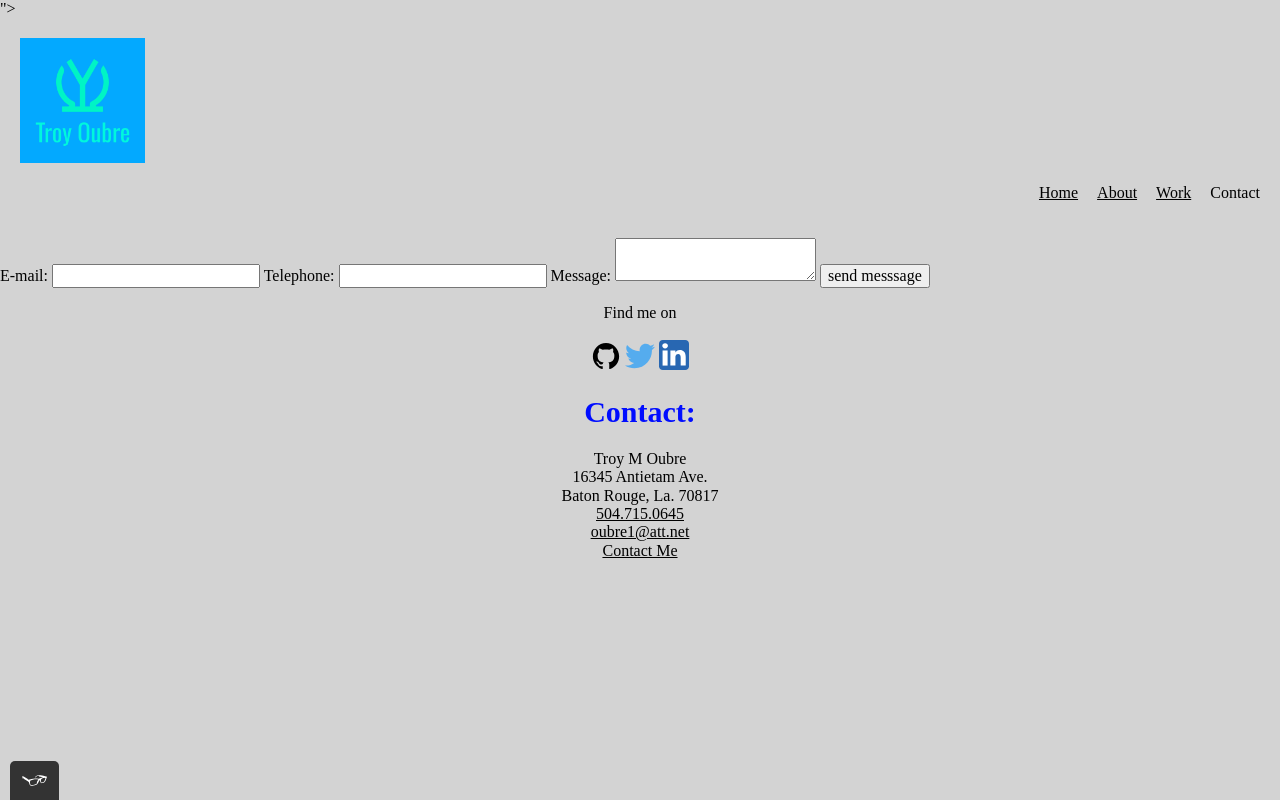
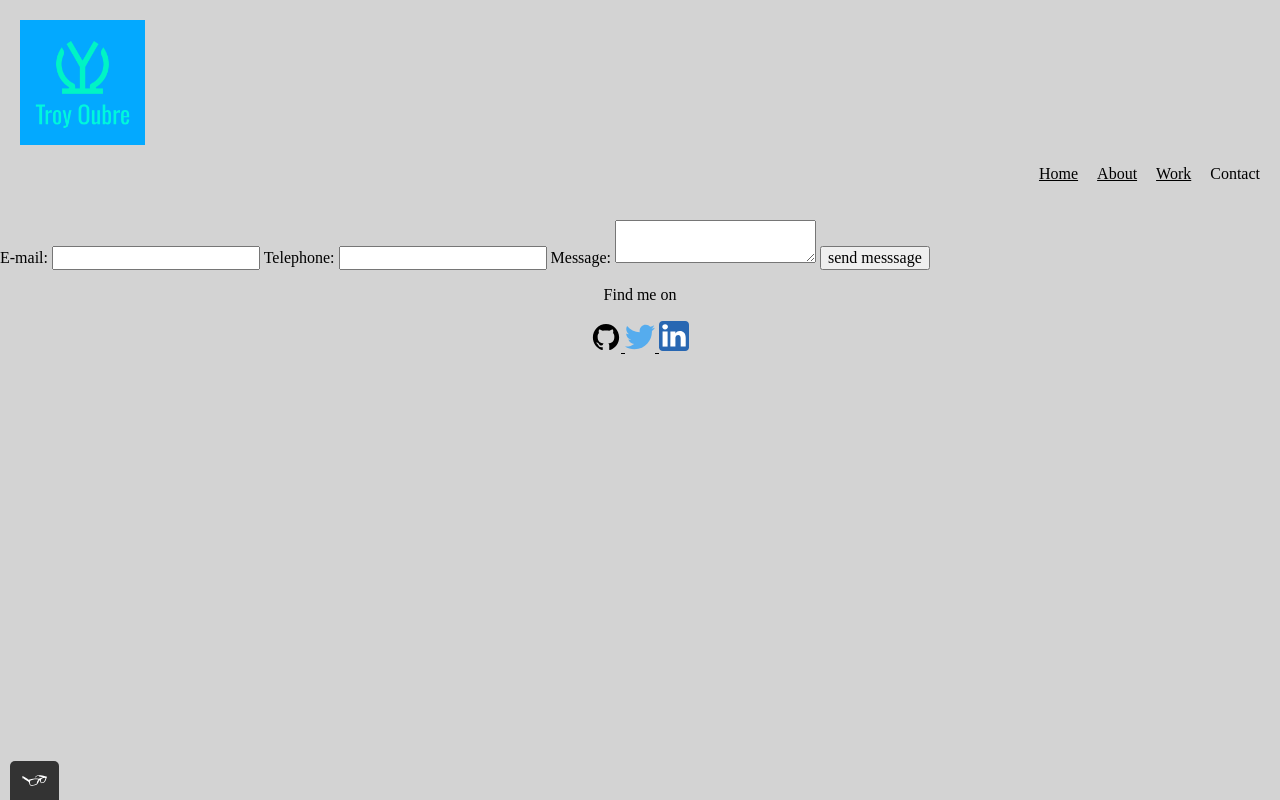
Before and after one commit to tmoubre/Porfolio-WebSite, a plain HTML site: page contact.html in a window 1280 px wide. Drawn offline with nearby package versions, Linux system fonts and the light colour scheme; a web font is replaced by a local one.

Commit message:
corrected errors in code / contact.html

```diff
--- a/contact.html
+++ b/contact.html
@@ -9,23 +9,24 @@
         href="https://cdnjs.cloudflare.com/ajax/libs/normalize/8.0.1/normalize.min.css">
     <link rel="preconnect" href="https://fonts.googleapis.com">
     <link rel="preconnect" href="https://fonts.gstatic.com" crossorigin>
-        <link href="https://fonts.googleapis.com/css2?family=Asul:wght@400;700&family=Ruda:wght@400..900&display=swap" rel="stylesheet">
-        <link rel="stylesheet" type="text/css" href="css/styles.production.css">">
+    <link href="https://fonts.googleapis.com/css2?family=Asul:wght@400;700&family=Ruda:wght@400..900&display=swap"
+        rel="stylesheet">
+    <link rel="stylesheet" type="text/css" href="css/styles.production.css">
 </head>
 
 <body>
     <header class="page-header">
         <!--Add your logo Here-->
-        <?xml version="1.0" encoding="utf-8" ?>
-        <a href="./Index.html">
-        <img src="./img/troy-oubre.png" alt="Logo" height="125" Width="125">
+        <xml version="1.0" encoding="utf-8" ?></xml>
+        <a href="./index.html">
+            <img src="./img/troy-oubre.png" alt="Logo" height="125" width="125">
         </a>
 
 
         <nav class="main-navigation page-header__item">
             <ul role="menubar" class="navigation-list">
                 <li role="presentation">
-            <a href="./Index.html" role="menuitem" class="navigation-list__item navigation-list__item">Home</a>
+                    <a href="./index.html" role="menuitem" class="navigation-list__item navigation-list__item">Home</a>
                 </li>
                 <li role="presentation">
                     <a href="./about.html" role="menuitem" class="navigation-list__item">About</a>
@@ -63,28 +64,27 @@
     <footer class="page-footer">
         <p>Find me on</p>
         <div class="social-media">
+            <a href="https://github.com/">
+                <xml version="1.0" ?></xml>
+                <!DOCTYPE svg PUBLIC '-//W3C//DTD SVG 1.1//EN' 'http://www.w3.org/Graphics/SVG/1.1/DTD/svg11.dtd'><svg
+                    height="30px" id="Layer_1" style="enable-background:new 0 0 512 512;" version="1.1"
+                    viewBox="0 0 512 512" width="30px" xml:space="preserve" xmlns="http://www.w3.org/2000/svg"
+                    xmlns:xlink="http://www.w3.org/1999/xlink">
 
-            <?xml version="1.0" ?>
-            <!DOCTYPE svg PUBLIC '-//W3C//DTD SVG 1.1//EN' 'http://www.w3.org/Graphics/SVG/1.1/DTD/svg11.dtd'><svg
-                height="30px" id="Layer_1" style="enable-background:new 0 0 512 512;" version="1.1" viewBox="0 0 512 512"
-                width="30px" xml:space="preserve" xmlns="http://www.w3.org/2000/svg"
-                xmlns:xlink="http://www.w3.org/1999/xlink"><a xlink:href="https://github.com/">
-
-                <style type="text/css">
-
-                </style>
                     <g>
                         <path class="st0"
                             d="M256,32C132.3,32,32,134.8,32,261.7c0,101.5,64.2,187.5,153.2,217.9c11.2,2.1,15.3-5,15.3-11.1   c0-5.5-0.2-19.9-0.3-39.1c-62.3,13.9-75.5-30.8-75.5-30.8c-10.2-26.5-24.9-33.6-24.9-33.6c-20.3-14.3,1.5-14,1.5-14   c22.5,1.6,34.3,23.7,34.3,23.7c20,35.1,52.4,25,65.2,19.1c2-14.8,7.8-25,14.2-30.7c-49.7-5.8-102-25.5-102-113.5   c0-25.1,8.7-45.6,23-61.6c-2.3-5.8-10-29.2,2.2-60.8c0,0,18.8-6.2,61.6,23.5c17.9-5.1,37-7.6,56.1-7.7c19,0.1,38.2,2.6,56.1,7.7   c42.8-29.7,61.5-23.5,61.5-23.5c12.2,31.6,4.5,55,2.2,60.8c14.3,16.1,23,36.6,23,61.6c0,88.2-52.4,107.6-102.3,113.3   c8,7.1,15.2,21.1,15.2,42.5c0,30.7-0.3,55.5-0.3,63c0,6.1,4,13.3,15.4,11C415.9,449.1,480,363.1,480,261.7   C480,134.8,379.7,32,256,32z" />
 
                     </g>
                 </svg>
-
-            <?xml version="1.0" ?>
-            <!DOCTYPE svg PUBLIC '-//W3C//DTD SVG 1.0//EN' 'http://www.w3.org/TR/2001/REC-SVG-20010904/DTD/svg10.dtd'><svg
-                enable-background="new 0 0 32 32" height="30px" width="30px" id="Layer_1" version="1.0" viewBox="0 0 32 32"
-                width="32px" xml:space="preserve" xmlns="http://www.w3.org/2000/svg"
-                xmlns:xlink="http://www.w3.org/1999/xlink"><a xlink:href="https://twitter.com/">
+            </a>
+            <a href="https://twitter.com/">
+                <xml version="1.0" ?></xml>
+                <!DOCTYPE svg
+                    PUBLIC '-//W3C//DTD SVG 1.0//EN' 'http://www.w3.org/TR/2001/REC-SVG-20010904/DTD/svg10.dtd'>
+                <svg enable-background="new 0 0 32 32" height="30px" width="30px" id="layer_1" version="1.0"
+                    viewBox="0 0 32 32" width="32px" xml:space="preserve" xmlns="http://www.w3.org/2000/svg"
+                    xmlns:xlink="http://www.w3.org/1999/xlink">
                     <path
                         d="M31.993,6.077C30.816,6.6,29.552,6.953,28.223,7.11c1.355-0.812,2.396-2.098,2.887-3.63  c-1.269,0.751-2.673,1.299-4.168,1.592C25.744,3.797,24.038,3,22.149,3c-3.625,0-6.562,2.938-6.562,6.563  c0,0.514,0.057,1.016,0.169,1.496C10.301,10.785,5.465,8.172,2.227,4.201c-0.564,0.97-0.888,2.097-0.888,3.3  c0,2.278,1.159,4.286,2.919,5.464c-1.075-0.035-2.087-0.329-2.972-0.821c-0.001,0.027-0.001,0.056-0.001,0.082  c0,3.181,2.262,5.834,5.265,6.437c-0.55,0.149-1.13,0.23-1.729,0.23c-0.424,0-0.834-0.041-1.234-0.117  c0.834,2.606,3.259,4.504,6.13,4.558c-2.245,1.76-5.075,2.811-8.15,2.811c-0.53,0-1.053-0.031-1.566-0.092  C2.905,27.913,6.355,29,10.062,29c12.072,0,18.675-10.001,18.675-18.675c0-0.284-0.008-0.568-0.02-0.85  C30,8.55,31.112,7.395,31.993,6.077z"
                         fill="#55ACEE" />
@@ -95,18 +95,21 @@
                     <g />
                     <g />
                 </svg>
-            <?xml version="1.0" ?>
+            </a>
+            <a href="https://www.linkedin.com/">
+                <xml version="1.0" ?></xml>
                 <!DOCTYPE svg PUBLIC '-//W3C//DTD SVG 1.1//EN' 'http://www.w3.org/Graphics/SVG/1.1/DTD/svg11.dtd'><svg
                     height="32px" width="30px"
                     style="fill-rule:evenodd;clip-rule:evenodd;stroke-linejoin:round;stroke-miterlimit:2;" version="1.1"
                     viewBox="0 0 512 512" width="100%" xml:space="preserve" xmlns="http://www.w3.org/2000/svg"
-                xmlns:serif="http://www.serif.com/" xmlns:xlink="http://www.w3.org/1999/xlink"><a xlink:href="https://www.linkedin.com/">
+                    xmlns:serif="http://www.serif.com/" xmlns:xlink="http://www.w3.org/1999/xlink">
                     <g id="g5891">
                         <path
                             d="M512,64c0,-35.323 -28.677,-64 -64,-64l-384,0c-35.323,0 -64,28.677 -64,64l0,384c0,35.323 28.677,64 64,64l384,0c35.323,0 64,-28.677 64,-64l0,-384Z"
                             id="background" style="fill:#2867b2;" />
                         <g id="shapes">
-                        <rect height="257.962" id="rect11" style="fill:#fff;" width="85.76" x="61.053" y="178.667" />
+                            <rect height="257.962" id="rect11" style="fill:#fff;" width="85.76" x="61.053"
+                                y="178.667" />
                             <path
                                 d="M104.512,54.28c-29.341,0 -48.512,19.29 -48.512,44.573c0,24.752 18.588,44.574 47.377,44.574l0.554,0c29.903,0 48.516,-19.822 48.516,-44.574c-0.555,-25.283 -18.611,-44.573 -47.935,-44.573Z"
                                 id="path13-0" style="fill:#fff;fill-rule:nonzero;" />
@@ -115,17 +118,9 @@
                                 id="path15" style="fill:#fff;fill-rule:nonzero;" />
                         </g>
                     </g>
+
                 </svg>
-
-     </div>
-        <div>
-            <h1>Contact:</h1>
-            Troy M Oubre<br>
-            16345 Antietam Ave.<br>
-            Baton Rouge, La. 70817<br>
-            <a href="tel:504 715 0645">504.715.0645</a><br>
-            <a href="mailto:oubre1@att.net">oubre1@att.net</a><br>
-            <a href="mailto:oubre1@att.net">Contact Me</a>
+            </a>
         </div>
 
     </footer>
```
Lines whose indentation alone changed are shown as unchanged.
